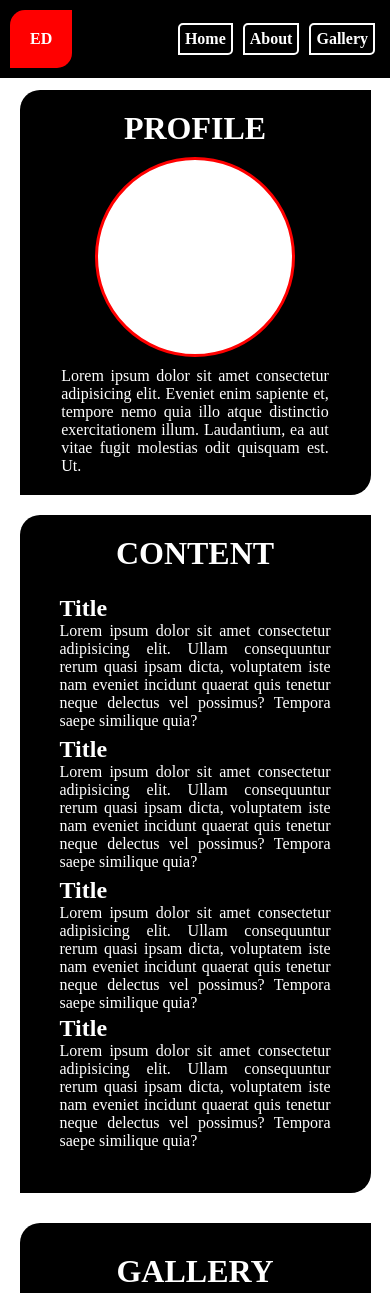
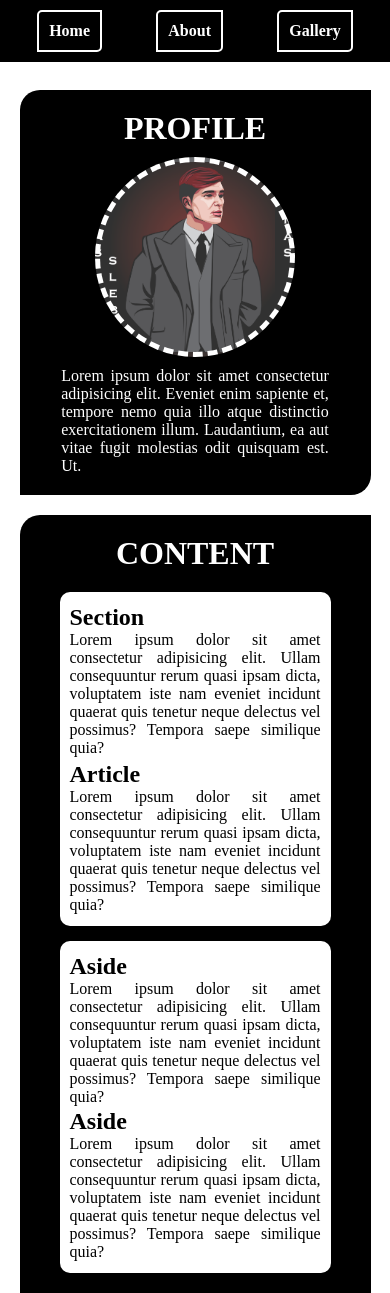
Before and after one commit to dae00345/WEB-PORTO-FLEXBOX, a plain HTML site: page index.html in a window 390 px wide. Shown: the top 1293 px of the page. Drawn offline with Linux system fonts and the light colour scheme.

Commit message:
update flexbo porto

```diff
--- a/index.html
+++ b/index.html
@@ -41,23 +41,23 @@
 
                 <div class="content">
                     <section class="isi-content">
-                        <h2 class="content-title">Title</h2>
+                        <h2 class="content-title">Section</h2>
                         <p>Lorem ipsum dolor sit amet consectetur adipisicing elit. Ullam consequuntur rerum quasi ipsam dicta, voluptatem iste nam eveniet incidunt quaerat quis tenetur neque delectus vel possimus? Tempora saepe similique quia?</p>
                     </section>
                     <section class="isi-content">
-                        <h2 class="content-title">Title</h2>
+                        <h2 class="content-title">Article</h2>
                         <p>Lorem ipsum dolor sit amet consectetur adipisicing elit. Ullam consequuntur rerum quasi ipsam dicta, voluptatem iste nam eveniet incidunt quaerat quis tenetur neque delectus vel possimus? Tempora saepe similique quia?</p>
                     </section>
                 </div>
 
                 <aside>
                     <section class="isi-content">
-                        <h2 class="aside-title">Title</h2>
+                        <h2 class="aside-title">Aside</h2>
                         <p>Lorem ipsum dolor sit amet consectetur adipisicing elit. Ullam consequuntur rerum quasi ipsam dicta, voluptatem iste nam eveniet incidunt quaerat quis tenetur neque delectus vel possimus? Tempora saepe similique quia?</p>
 
                     </section>
                     <section class="isi-content">
-                        <h2 class="aside-title">Title</h2>
+                        <h2 class="aside-title">Aside</h2>
                         <p>Lorem ipsum dolor sit amet consectetur adipisicing elit. Ullam consequuntur rerum quasi ipsam dicta, voluptatem iste nam eveniet incidunt quaerat quis tenetur neque delectus vel possimus? Tempora saepe similique quia?</p>
                     </section>
                 </aside>
--- a/styles.css
+++ b/styles.css
@@ -80,7 +80,7 @@ figcaption{
 
 /* article */
 article{
-    width: 75%;
+    width: 90%;
     padding: 20px;
     display:flex;
     flex-flow: row nowrap;
@@ -90,13 +90,23 @@ article{
 .content{
     display:flex;
     flex-flow: row wrap;
-    width:50%;
+    background-color: rgb(255, 255, 255);
+    padding: 10px;
+    flex: 2;
+    border-radius: 10px;
+}
+section > *{
+    color: black;
 }
 .isi-content{
-    margin: 3px auto;
+    margin: 2px auto;
 }
 aside{
-    width:45%;
+    background-color: rgb(255, 255, 255);
+    padding: 10px;
+    flex: 1;
+    border-radius: 10px;
+    margin-left: 10px;
 }
 .jdl-content{
     text-align: center;
@@ -156,13 +166,6 @@ footer{
         display:flex;
         flex-direction: column;
     }
-    .content{
-        width:100%;
-    }
-    aside{
-        width:100%;
-
-    }
     .gallery-container{
         width:90%;
     }
@@ -176,4 +179,32 @@ footer{
         width:100px;
         height:100px;
     }
+    .logo{
+        display:none;
+    }
+    aside{
+        margin-left: 0;
+    }
+    nav{
+        flex: 1;
+    }
+
+    nav li{
+        padding: 10px;
+    }
+    nav ul{
+        justify-content: space-around;
+    }
+    .profile-img{
+        background-image: url(aset/logo.png);
+        border: white dashed 5px;
+        background-position: center;
+        background-size: cover;
+        background-position-x: -15px;
+
+    }
+    content, aside{
+        margin-top: 15px;
+    }
+
 }
```
Also changed, not shown: aset/logo.png (added).
